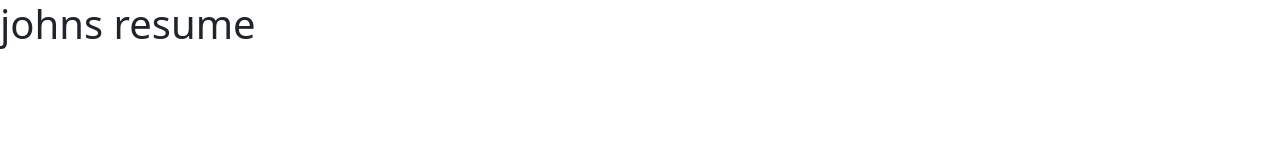
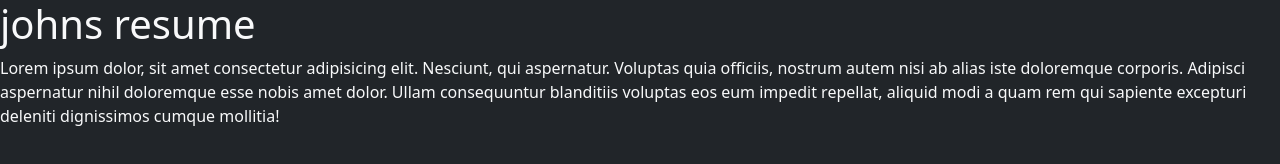
Before and after one commit to dhirajkumarchungade/dhiraj, a plain HTML site: page index.html in a window 1280 px wide. Drawn offline with nearby package versions, Linux system fonts and the light colour scheme.

Commit message:
updata index file

```diff
--- a/index.html
+++ b/index.html
@@ -9,8 +9,16 @@
       rel="stylesheet"
     />
   </head>
-  <body>
+  <body class="bg-dark">
+    <h1 class="text-light">johns resume</h1>
+    <p class="text-light">
+      Lorem ipsum dolor, sit amet consectetur adipisicing elit. Nesciunt, qui
+      aspernatur. Voluptas quia officiis, nostrum autem nisi ab alias iste
+      doloremque corporis. Adipisci aspernatur nihil doloremque esse nobis amet
+      dolor. Ullam consequuntur blanditiis voluptas eos eum impedit repellat,
+      aliquid modi a quam rem qui sapiente excepturi deleniti dignissimos cumque
+      mollitia!
+    </p>
     <script src="https://cdn.jsdelivr.net/npm/bootstrap@5.2.0-beta1/dist/js/bootstrap.bundle.min.js"></script>
   </body>
-  <h1>johns resume</h1>
 </html>
```
